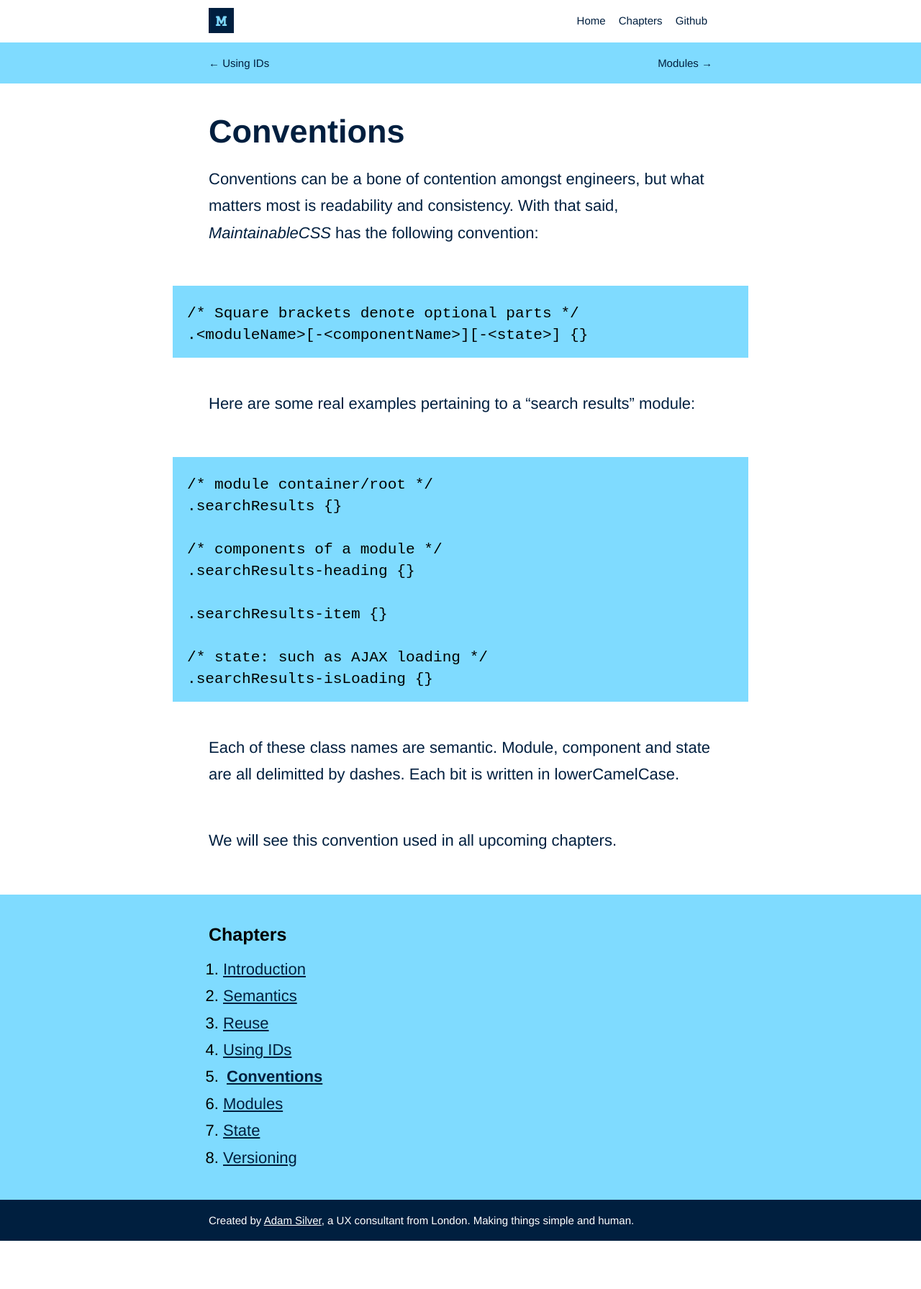
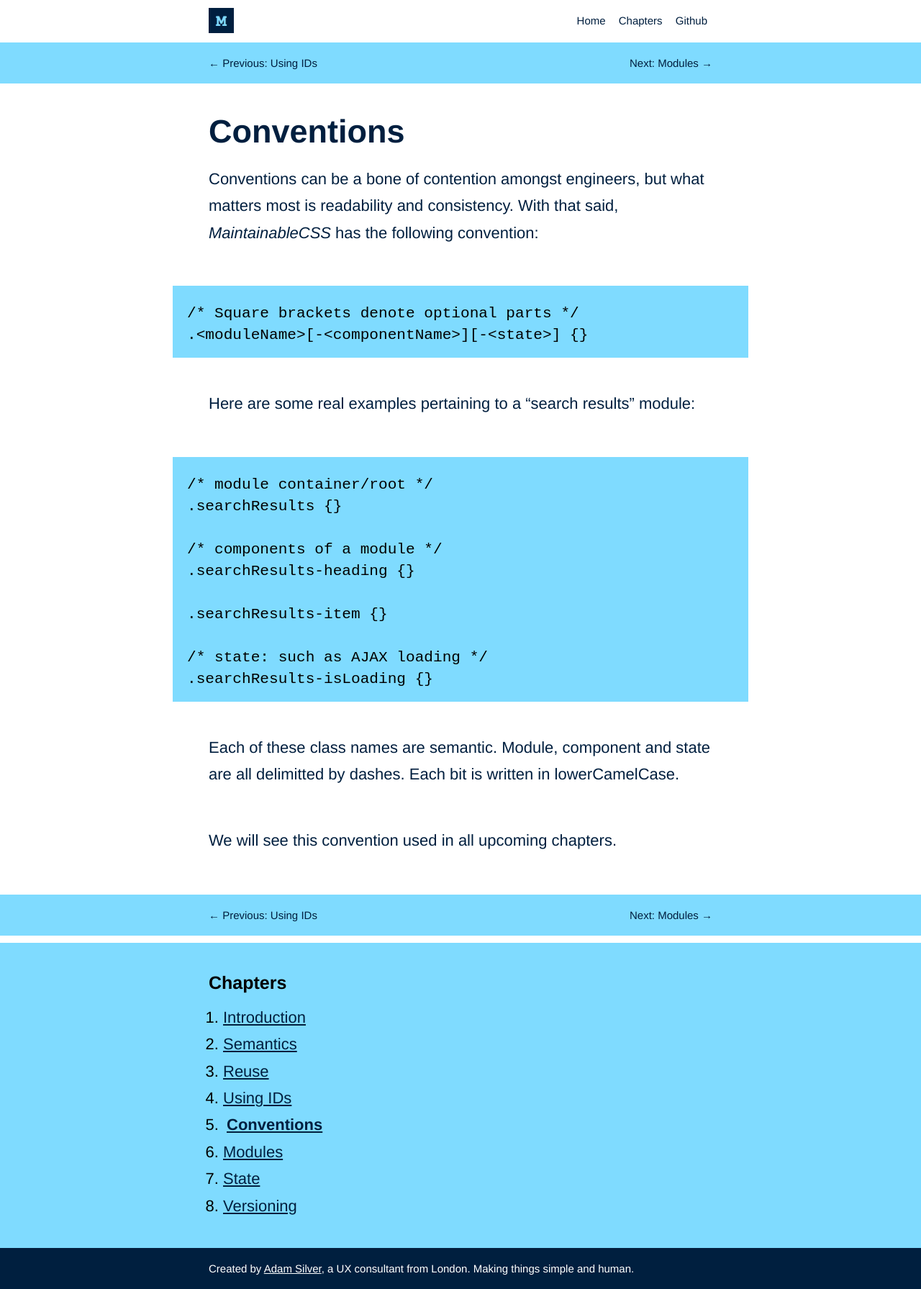
Before and after one commit to adamsilver/maintainablecss.com-jekyll, a Jekyll site: the page built from _chapters/05-conventions.md, in a window 1280 px wide. Shown: the whole page at 72% size. Built offline with Jekyll 4.4.1, drawn with Linux system fonts in a browser that asks for light colours; before the commit the page ends 1724 px from its top, so only the background shows below that.

Commit message:
Chapter nav

```diff
--- a/_includes/chapterNavigation.html
+++ b/_includes/chapterNavigation.html
@@ -1,10 +1,10 @@
 <div class="chapterNavigation">
 	<div class="chapterNavigation-inner">
 		{% if page.previous %}
-			<a class="chapterNavigation-previous" href="{{page.previous.url}}">&larr; {{page.previous.title}}</a>
+			<a class="chapterNavigation-previous" href="{{page.previous.url}}">&larr; Previous: {{page.previous.title}}</a>
 		{% endif %}
 		{% if page.next %}
-			<a class="chapterNavigation-next" href="{{page.next.url}}">{{page.next.title}} &rarr;</a>
+			<a class="chapterNavigation-next" href="{{page.next.url}}">Next: {{page.next.title}} &rarr;</a>
 		{% endif %}
 	</div>
 </div>
--- a/_layouts/chapter.html
+++ b/_layouts/chapter.html
@@ -11,6 +11,16 @@
 			<h1>{{page.title }}</h1>
            	{{ content }}
         </div>
+        <div class="chapterNavigation chapterNavigation-last">
+			<div class="chapterNavigation-inner">
+				{% if page.previous %}
+					<a class="chapterNavigation-previous" href="{{page.previous.url}}">&larr; Previous: {{page.previous.title}}</a>
+				{% endif %}
+				{% if page.next %}
+					<a class="chapterNavigation-next" href="{{page.next.url}}">Next: {{page.next.title}} &rarr;</a>
+				{% endif %}
+			</div>
+		</div>
         {% include chapterList.html %}
         {% include footer.html %}
 	</body>
--- a/assets/css/main.css
+++ b/assets/css/main.css
@@ -299,6 +299,10 @@ a.navigation-isActive {
 	background-color: #7FDBFF;
 }
 
+.chapterNavigation-last {
+	margin-bottom: 10px;
+}
+
 .chapterNavigation-inner {
 	overflow: hidden;
 	max-width: 700px;
```
